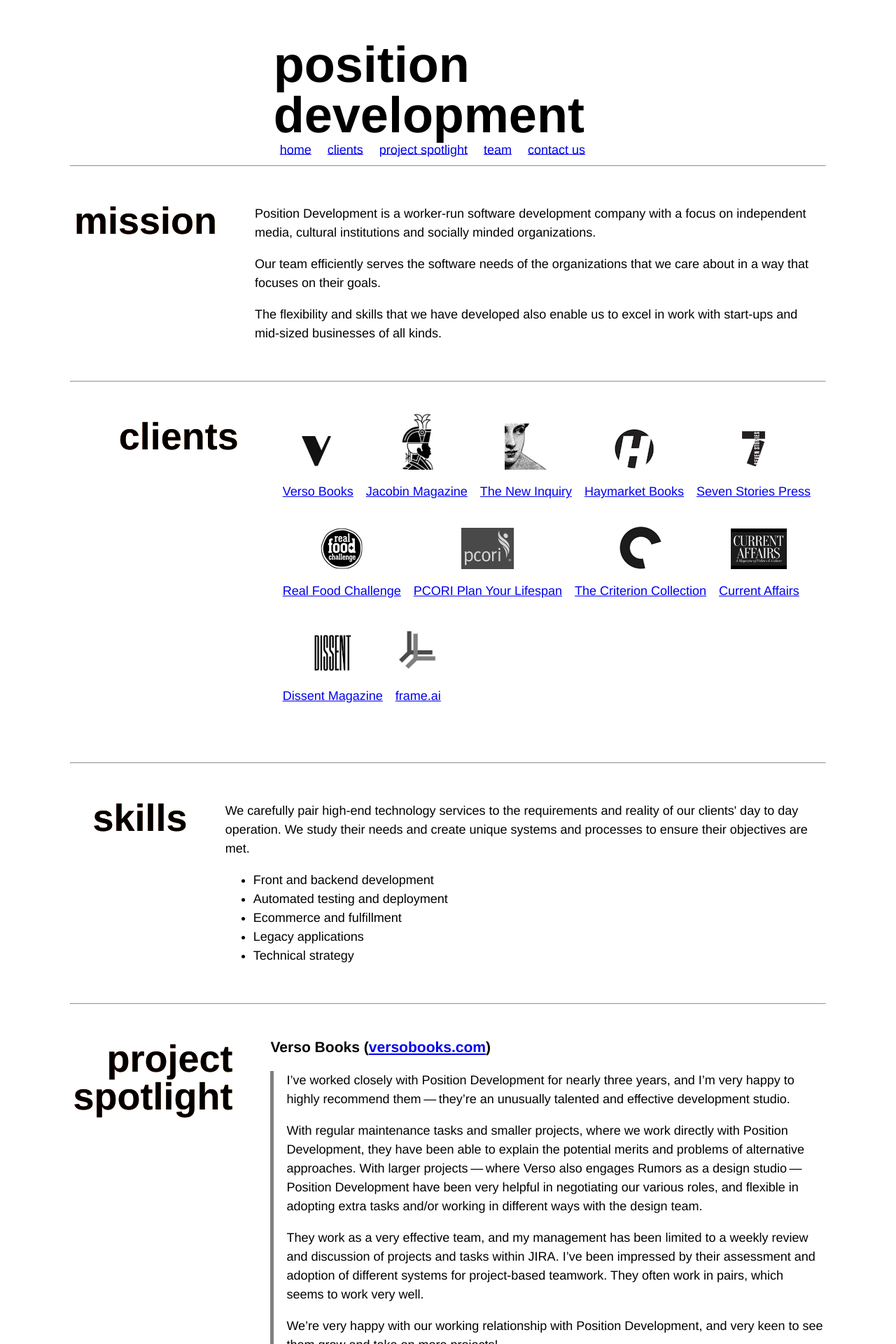
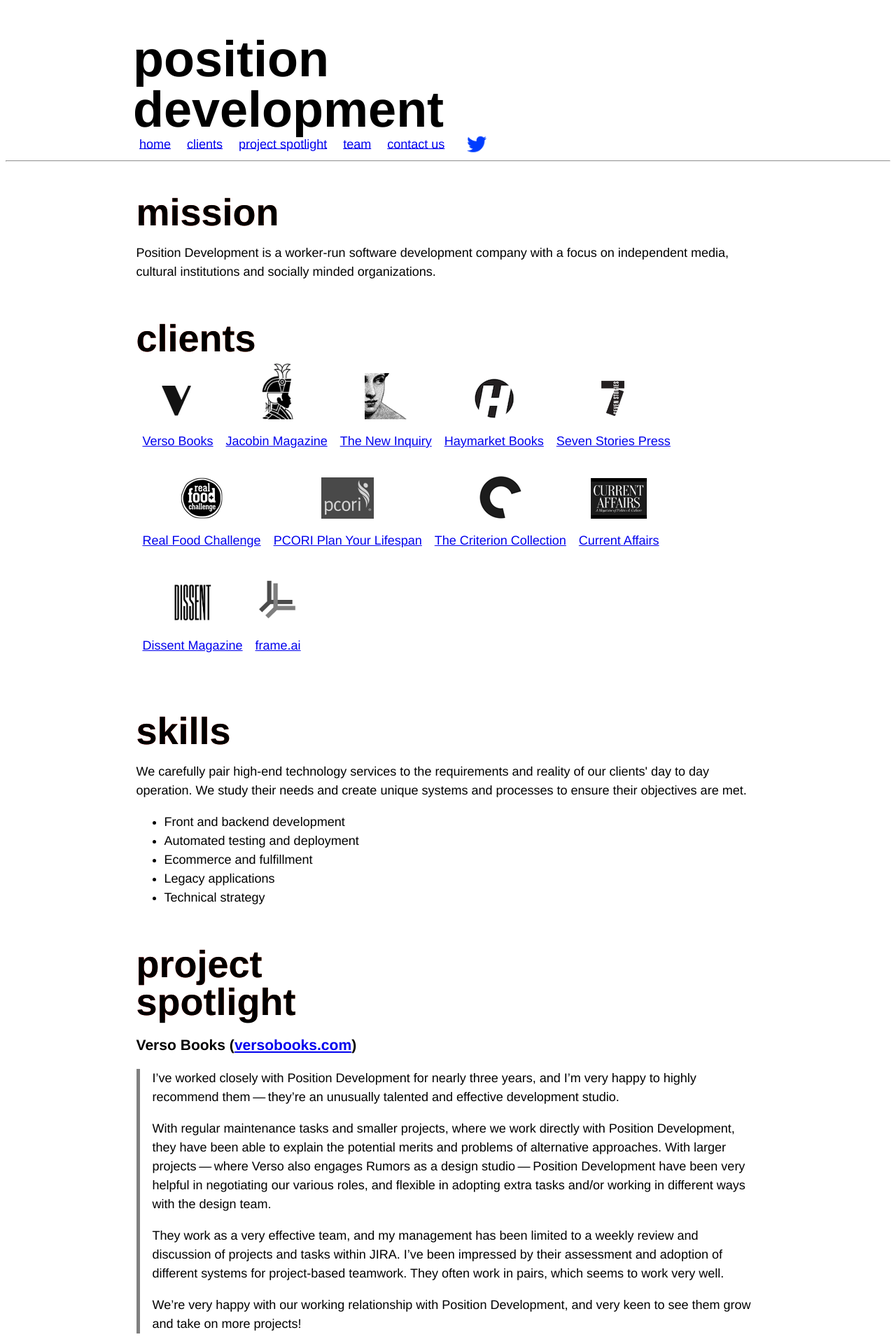
Before and after one commit to positiondev/positiondev.github.io, a Jekyll site: the page built from index.md, in a window 1280 px wide. Shown: the top 1920 px of the page at 70% size. Built offline with Jekyll 4.4.1, drawn with Linux system fonts in a browser that asks for light colours; some of the changed text lies outside the part shown.

Commit message:
All sorts of changes

```diff
--- a/_includes/footer.html
+++ b/_includes/footer.html
@@ -1,11 +1,6 @@
 <nav>
-    <ul>
-        <li><a href="/">home</a></li>
-        <li><a href="#clients">clients</a></li>
-        <li><a href="#project-spotlight">project spotlight</a></li>
-        <li><a href="#team">team</a></li>
-        <li><a href="#contact">contact us</a></li>
-    </ul>
-  </nav>
+    {% include nav.html %}
+
+</nav>
 
 <p> &copy; 2018 Position Development, LLC.</p>
--- a/_includes/header.html
+++ b/_includes/header.html
@@ -1,6 +1,3 @@
-<h2></h2>
-<div class="header-wrapper">
-  <h1>
-    <a href="/">position development</a>
-  </h1>
-</div>
+<h1>
+  <a href="/">position development</a>
+</h1>
--- /dev/null
+++ b/_includes/nav.html
@@ -0,0 +1,8 @@
+<ul>
+    <li><a href="/">home</a></li>
+    <li><a href="#clients">clients</a></li>
+    <li><a href="#project-spotlight">project spotlight</a></li>
+    <li><a href="#team">team</a></li>
+    <li><a href="#contact-us">contact us</a></li>
+    <li class="twitter"><a href="https://twitter.com/positiondev/">twitter</a></li>
+</ul>
--- a/_layouts/home.html
+++ b/_layouts/home.html
@@ -13,19 +13,12 @@
     </header>
 
     <nav>
-      <h2></h2>
-      <ul>
-          <li><a href="/">home</a></li>
-          <li><a href="#clients">clients</a></li>
-          <li><a href="#project-spotlight">project spotlight</a></li>
-          <li><a href="#team">team</a></li>
-          <li><a href="#contact-us">contact us</a></li>
-      </ul>
+      {% include nav.html %}
     </nav>
 
+    <hr />
+
     <main>
-      <hr />
-
 
       <section class="mission">
         <h2>mission</h2>
@@ -33,8 +26,6 @@
         {{ page.content | markdownify }}
         </div>
       </section>
-
-      <hr />
 
       <section class="clients" id="clients">
         <h2>clients</h2>
@@ -48,8 +39,6 @@
           {% endfor %}
         </ul>
       </section>
-
-      <hr />
 
       <section class="skills" id="skills">
         <h2>skills</h2>
@@ -68,8 +57,6 @@
         </div>
       </section>
 
-      <hr />
-
       <section class="project" id="project-spotlight">
         <h2>project spotlight</h2>
 
@@ -84,8 +71,6 @@
           {% endfor %}
         </div>
       </section>
-
-      <hr />
 
       <section class="team" id="team">
         <h2>team</h2>
@@ -102,12 +87,14 @@
         </ul>
       </section>
 
-      <hr />
+      <section class="contact-us" id="contact-us">
+        <h2>contact us</h2>
 
-      <section class="contact-us" id="contact-us">
-        <h2>contact position</h2>
+        <div>
 
-          <div>
+          <p>Fill out the form below or email us at
+            <a href="mailto:workers@positiondev.com">workers@positiondev.com</a>.</p>
+
           <form id="contact-form"
                 method="POST">
             <fieldset class="basic-data">
--- a/index.md
+++ b/index.md
@@ -5,9 +5,3 @@ title: home
 Position Development is a worker-run software development company
  with a focus on independent media, cultural institutions and socially
  minded organizations.
-
-Our team efficiently serves the software needs of the organizations that we
- care about in a way that focuses on their goals.
-
-The flexibility and skills that we have developed also enable us to
- excel in work with start-ups and mid-sized businesses of all kinds.
--- a/styles/style.css
+++ b/styles/style.css
@@ -58,6 +58,7 @@ nav ul
     width: 100%;
     margin: 0;
     padding: 0;
+    /*! display: flex; */
 }
 nav ul li
 {
@@ -66,20 +67,30 @@ nav ul li
     margin: 0;
     padding: .25em .5em 0.25em 0.5em;
 }
+.twitter a {
+    background-image: url("/img/twitter-32.png");
+    width: 28px;
+    height: 28px;
+    display: inline-block;
+    padding: 0px;
+    margin-left: 0.5em;
+    background-size: 28px 28px;
+    color: transparent;
+}
 
 /* MAIN and SECTION */
 main
 {
     font-size: 18px;
 
-    max-width: 60em;
+    max-width: 50em;
     margin: 1.5em .25em 1.5em .25em;
 }
 section
 {
     margin: .25em;
     margin-top: 2em;
-    margin-bottom: 2em;
+    margin-bottom: 3em;
 }
 
 /* Testimonial section */
@@ -140,8 +151,17 @@ blockquote
 }
 .team h3
 {
-    margin-top: .25em;
+    margin-top: 2em;
     margin-bottom: 0;
+}
+
+.team li:first-child h3 {
+    margin-top: 1em;
+}
+
+footer {
+    text-align: center;
+    margin: auto;
 }
 
 /* FORMS */
@@ -169,6 +189,7 @@ input[type='submit']
 {
     display: flex;
     flex-direction: column;
+    margin-bottom: 1em;
 }
 .tell-more
 {
@@ -185,11 +206,11 @@ textarea
     display: block;
 
     box-sizing: border-box;
-    width: 95%;
-    margin: auto;
+    width: calc(100% - 2em);
+    margin: 1em 1em 1em 1em;
     padding: .5em;
 
-    border: 1px solid #666;
+    border: 1px solid #888;
 }
 .button-wrapper
 {
@@ -215,9 +236,9 @@ textarea
     header,
     nav
     {
-        display: flex;
+        /*! display: flex; */
 
-        max-width: 60em;
+        max-width: 50em;
         margin: auto;
     }
     nav h2
@@ -235,7 +256,7 @@ textarea
     {
         font-size: 1em;
 
-        display: flex;
+        /*! display: flex; */
     }
     main
     {
@@ -260,17 +281,17 @@ textarea
 
         width: 100%;
         max-width: 7em;
-        margin-top: .25em;
-        margin-right: 1em;
+        /*! margin-right: 1em; */
         margin-bottom: 0;
 
-        text-align: right;
+        /*! text-align: right; */
 
-        flex-basis: 6em;
+        /*! flex-basis: 6em; */
+        /*! margin-top: -0.75em; */
     }
     .project h3
     {
-        margin-top: .5em;
+        margin-top: 1em;
     }
 
     /* RAINBOW HOVER */
@@ -296,6 +317,8 @@ textarea
     form
     {
         margin-bottom: 3em;
+        max-width: 30em;
+        margin: auto;
     }
 }
 
```
Also changed, not shown: img/twitter-32.png (added).
